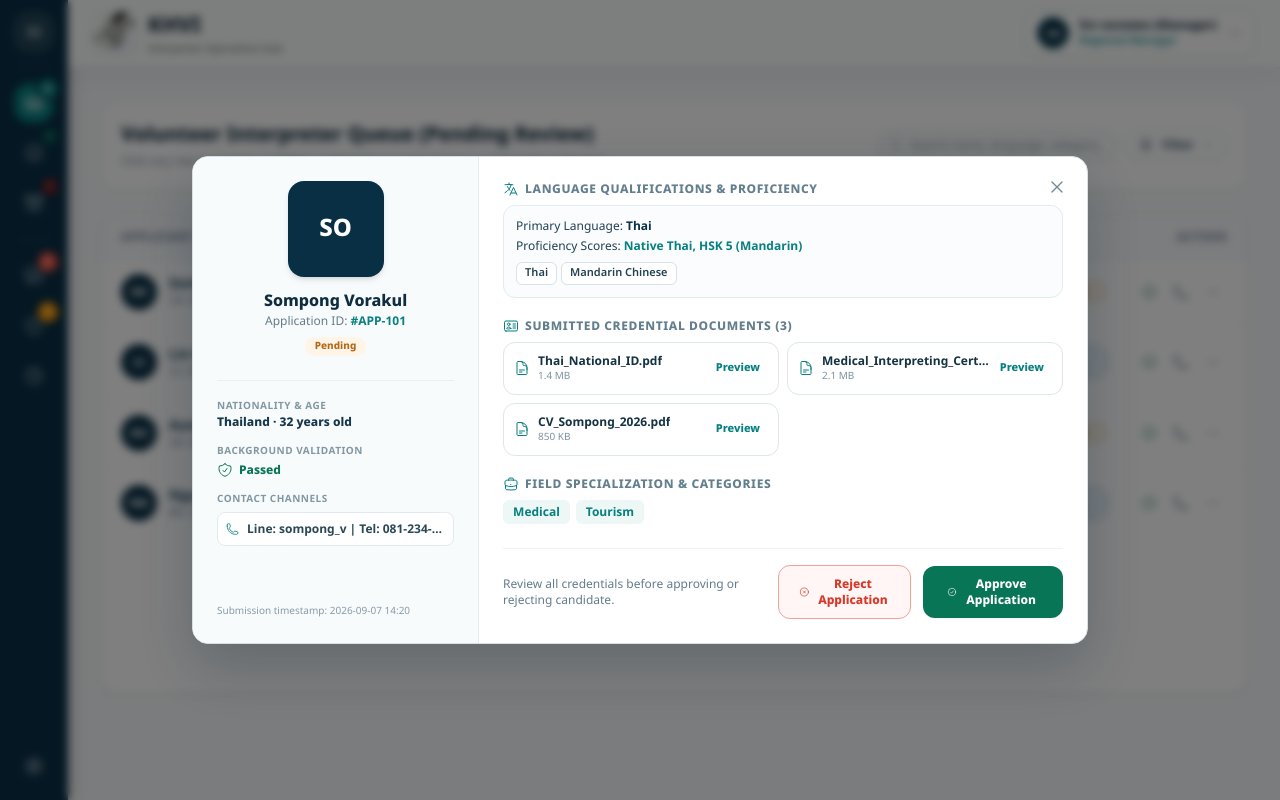
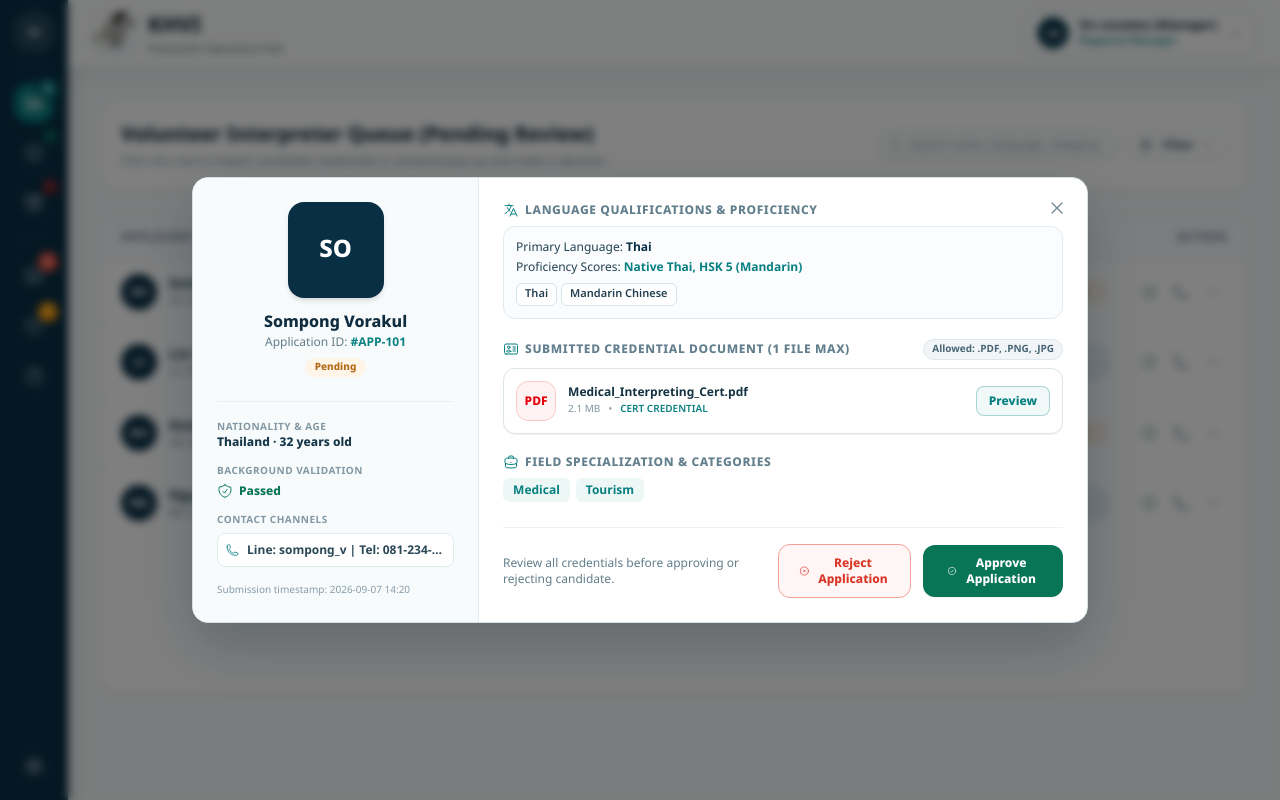
Before and after one commit to OnisawanO/khvi-helper, a Next.js app: page /manager in a window 1280 px wide. Both pictures are taken after a click on the element 674 px from the left and 291 px from the top of the page. Built offline with nearby package versions, Linux system fonts and the light colour scheme.

Commit message:
feat(manager): restrict submitted credential document to single file of type pdf, png, or jpg

```diff
--- a/app/(manager)/manager/components/applicant-detail-modal.tsx
+++ b/app/(manager)/manager/components/applicant-detail-modal.tsx
@@ -2,6 +2,7 @@
 
 import { useState } from "react";
 import {
+  ArrowDownTrayIcon,
   BriefcaseIcon,
   CheckBadgeIcon,
   CheckCircleIcon,
@@ -10,6 +11,7 @@ import {
   IdentificationIcon,
   LanguageIcon,
   PhoneIcon,
+  PhotoIcon,
   ShieldCheckIcon,
   XCircleIcon,
   XMarkIcon,
@@ -33,6 +35,7 @@ export function ApplicantDetailModal({
 }: ApplicantDetailModalProps) {
   const [rejectModalOpen, setRejectModalOpen] = useState(false);
   const [rejectReason, setRejectReason] = useState("");
+  const [previewDocOpen, setPreviewDocOpen] = useState(false);
 
   if (!isOpen || !applicant) return null;
 
@@ -157,35 +160,54 @@ export function ApplicantDetailModal({
                 </div>
               </div>
 
-              {/* 2. Submitted Credential Files */}
+              {/* 2. Submitted Credential File (Single document: .pdf, .png, .jpg) */}
               <div>
+                <div className="flex items-center justify-between">
                   <h4 className="text-xs font-black uppercase tracking-wider text-[#637f8d] flex items-center gap-1.5">
                     <IdentificationIcon className="h-4 w-4 text-[#087f80]" />
-                  Submitted Credential Documents ({applicant.documents.length})
+                    Submitted Credential Document (1 File Max)
                   </h4>
-                <div className="mt-2 grid grid-cols-1 gap-2 sm:grid-cols-2">
-                  {applicant.documents.map((doc) => (
-                    <div
-                      key={doc.name}
-                      className="flex items-center justify-between rounded-xl border border-[#dce6eb] bg-white p-2.5 transition-colors hover:border-[#087f80]"
-                    >
-                      <div className="flex items-center gap-2 min-w-0">
-                        <DocumentTextIcon className="h-4 w-4 text-[#087f80] shrink-0" />
+                  <span className="rounded-full bg-[#f1f5f8] px-2 py-0.5 text-[10px] font-bold text-[#486575] border border-[#dce6ec]">
+                    Allowed: .PDF, .PNG, .JPG
+                  </span>
+                </div>
+
+                {applicant.document ? (
+                  <div className="mt-2 flex items-center justify-between rounded-xl border border-[#dce6eb] bg-white p-3 transition-colors hover:border-[#087f80] shadow-2xs">
+                    <div className="flex items-center gap-3 min-w-0">
+                      <div className={`flex h-10 w-10 shrink-0 items-center justify-center rounded-xl font-black text-xs ${
+                        applicant.document.format === "pdf"
+                          ? "bg-red-50 text-red-600 border border-red-200"
+                          : applicant.document.format === "png"
+                          ? "bg-blue-50 text-blue-600 border border-blue-200"
+                          : "bg-emerald-50 text-emerald-600 border border-emerald-200"
+                      }`}>
+                        {applicant.document.format.toUpperCase()}
+                      </div>
                       <div className="min-w-0">
-                          <p className="text-xs font-bold text-[#143242] truncate">{doc.name}</p>
-                          <p className="text-[10px] text-[#7b93a0]">{doc.size}</p>
+                        <p className="text-xs font-bold text-[#143242] truncate">{applicant.document.name}</p>
+                        <div className="flex items-center gap-2 text-[10px] text-[#7b93a0] mt-0.5">
+                          <span>{applicant.document.size}</span>
+                          <span>•</span>
+                          <span className="uppercase font-semibold text-[#087f80]">
+                            {applicant.document.type} credential
+                          </span>
+                        </div>
                       </div>
                     </div>
                     <button
                       type="button"
-                        onClick={() => alert(`Opening preview of ${doc.name}`)}
-                        className="text-[11px] font-extrabold text-[#087f80] hover:underline px-2 py-1 cursor-pointer"
+                      onClick={() => setPreviewDocOpen(true)}
+                      className="inline-flex items-center gap-1 rounded-lg border border-[#087f80]/30 bg-[#f0f9f8] px-3 py-1.5 text-xs font-extrabold text-[#087f80] hover:bg-[#087f80] hover:text-white transition-colors cursor-pointer"
                     >
                       Preview
                     </button>
                   </div>
-                  ))}
+                ) : (
+                  <div className="mt-2 rounded-xl border border-dashed border-[#dce6eb] bg-[#fbfcfd] p-4 text-center text-xs text-[#7b93a0]">
+                    No credential document uploaded
                   </div>
+                )}
               </div>
 
               {/* 3. Field Specialization / Categories */}
@@ -329,6 +351,107 @@ export function ApplicantDetailModal({
           </div>
         </div>
       )}
+
+      {/* DOCUMENT PREVIEW MODAL (PDF / PNG / JPG) */}
+      {previewDocOpen && applicant.document && (
+        <div className="fixed inset-0 z-60 flex items-center justify-center bg-black/60 p-4 backdrop-blur-sm animate-in fade-in">
+          <div className="relative flex flex-col w-full max-w-2xl max-h-[90vh] rounded-2xl border border-slate-700/50 bg-[#092f45] text-white shadow-2xl overflow-hidden">
+            {/* Modal Header */}
+            <div className="flex items-center justify-between border-b border-[#16435c] px-5 py-3.5 bg-[#072435]">
+              <div className="flex items-center gap-2.5 min-w-0">
+                <span className={`flex h-8 w-8 items-center justify-center rounded-lg text-xs font-black ${
+                  applicant.document.format === "pdf"
+                    ? "bg-red-500/20 text-red-300 border border-red-500/40"
+                    : applicant.document.format === "png"
+                    ? "bg-blue-500/20 text-blue-300 border border-blue-500/40"
+                    : "bg-emerald-500/20 text-emerald-300 border border-emerald-500/40"
+                }`}>
+                  {applicant.document.format.toUpperCase()}
+                </span>
+                <div className="min-w-0">
+                  <h4 className="text-sm font-bold text-white truncate">
+                    {applicant.document.name}
+                  </h4>
+                  <p className="text-[11px] text-slate-400">
+                    {applicant.document.size} • Uploaded by {applicant.name}
+                  </p>
+                </div>
+              </div>
+              <button
+                type="button"
+                onClick={() => setPreviewDocOpen(false)}
+                className="flex h-8 w-8 items-center justify-center rounded-lg text-slate-300 hover:bg-white/10 hover:text-white transition-colors cursor-pointer"
+                title="Close preview"
+              >
+                <XMarkIcon className="h-5 w-5" />
+              </button>
+            </div>
+
+            {/* Modal Body / Viewer */}
+            <div className="flex-1 overflow-y-auto p-6 flex flex-col items-center justify-center min-h-[360px] bg-[#0c364e]/50">
+              {applicant.document.format === "pdf" ? (
+                /* PDF Interactive Mock Frame */
+                <div className="flex flex-col items-center justify-center text-center p-8 border border-[#1d4d6b] rounded-2xl bg-[#092f45] w-full max-w-lg shadow-inner">
+                  <div className="flex h-16 w-16 items-center justify-center rounded-2xl bg-red-500/10 border border-red-500/30 text-red-400 mb-4">
+                    <DocumentTextIcon className="h-8 w-8" />
+                  </div>
+                  <h5 className="text-base font-extrabold text-white">
+                    {applicant.document.name}
+                  </h5>
+                  <p className="mt-2 text-xs text-slate-300 max-w-sm leading-relaxed">
+                    Official credential certification submitted for language pair verification and volunteer background qualification.
+                  </p>
+                  <div className="mt-4 flex items-center gap-2 rounded-lg bg-black/30 px-3 py-1.5 text-xs text-slate-300 border border-white/10">
+                    <span className="h-2 w-2 rounded-full bg-emerald-400" />
+                    <span>Format verified: Application/PDF (Valid)</span>
+                  </div>
+                </div>
+              ) : (
+                /* PNG / JPG Image Preview Frame */
+                <div className="flex flex-col items-center justify-center text-center p-8 border border-[#1d4d6b] rounded-2xl bg-[#092f45] w-full max-w-lg shadow-inner">
+                  <div className="flex h-16 w-16 items-center justify-center rounded-2xl bg-blue-500/10 border border-blue-500/30 text-blue-400 mb-4">
+                    <PhotoIcon className="h-8 w-8" />
+                  </div>
+                  <h5 className="text-base font-extrabold text-white">
+                    {applicant.document.name}
+                  </h5>
+                  <p className="mt-2 text-xs text-slate-300 max-w-sm leading-relaxed">
+                    High-resolution scanned image credential submitted for volunteer verification.
+                  </p>
+                  <div className="mt-4 flex items-center gap-2 rounded-lg bg-black/30 px-3 py-1.5 text-xs text-slate-300 border border-white/10">
+                    <span className="h-2 w-2 rounded-full bg-emerald-400" />
+                    <span>Format verified: Image/{applicant.document.format.toUpperCase()} (Valid)</span>
+                  </div>
+                </div>
+              )}
+            </div>
+
+            {/* Modal Footer */}
+            <div className="flex items-center justify-between border-t border-[#16435c] px-5 py-3 bg-[#072435]">
+              <span className="text-xs text-slate-400 font-mono">
+                Security Hash: SHA-256 Verified
+              </span>
+              <div className="flex items-center gap-2">
+                <button
+                  type="button"
+                  onClick={() => alert(`Simulating file download: ${applicant.document.name}`)}
+                  className="inline-flex items-center gap-1.5 rounded-lg border border-[#215777] bg-[#0d3b55] px-3.5 py-1.5 text-xs font-bold text-slate-200 hover:bg-[#124a6b] hover:text-white transition-colors cursor-pointer"
+                >
+                  <ArrowDownTrayIcon className="h-3.5 w-3.5" />
+                  Download File
+                </button>
+                <button
+                  type="button"
+                  onClick={() => setPreviewDocOpen(false)}
+                  className="rounded-lg bg-[#087f80] px-4 py-1.5 text-xs font-bold text-white hover:bg-[#0aa1a2] transition-colors cursor-pointer"
+                >
+                  Close
+                </button>
+              </div>
+            </div>
+          </div>
+        </div>
+      )}
     </>
   );
 }
--- a/app/(manager)/manager/mock-data.ts
+++ b/app/(manager)/manager/mock-data.ts
@@ -15,11 +15,12 @@ export const initialApplicants: InterpreterApplicant[] = [
     status: "Pending",
     backgroundCheck: "Passed",
     proficiencyScore: "Native Thai, HSK 5 (Mandarin)",
-    documents: [
-      { name: "Thai_National_ID.pdf", type: "id", size: "1.4 MB" },
-      { name: "Medical_Interpreting_Cert.pdf", type: "cert", size: "2.1 MB" },
-      { name: "CV_Sompong_2026.pdf", type: "cv", size: "850 KB" },
-    ],
+    document: {
+      name: "Medical_Interpreting_Cert.pdf",
+      type: "cert",
+      format: "pdf",
+      size: "2.1 MB",
+    },
   },
   {
     id: "APP-102",
@@ -35,11 +36,12 @@ export const initialApplicants: InterpreterApplicant[] = [
     status: "Under Review",
     backgroundCheck: "Passed",
     proficiencyScore: "TOCFL Level 6 (Native), IELTS 8.0",
-    documents: [
-      { name: "Passport_Scan_LinWei.pdf", type: "id", size: "2.3 MB" },
-      { name: "Legal_Translation_License.pdf", type: "cert", size: "3.5 MB" },
-      { name: "Police_Clearance_Cert.pdf", type: "police", size: "1.1 MB" },
-    ],
+    document: {
+      name: "Legal_Translation_License.pdf",
+      type: "cert",
+      format: "pdf",
+      size: "3.5 MB",
+    },
   },
   {
     id: "APP-103",
@@ -55,11 +57,12 @@ export const initialApplicants: InterpreterApplicant[] = [
     status: "Pending",
     backgroundCheck: "Passed",
     proficiencyScore: "Native Burmese Fluency",
-    documents: [
-      { name: "Alien_Registration_Card.pdf", type: "id", size: "980 KB" },
-      { name: "Community_Health_Volunteer_Cert.pdf", type: "cert", size: "1.8 MB" },
-      { name: "Resume_AungMyo.pdf", type: "cv", size: "620 KB" },
-    ],
+    document: {
+      name: "Community_Health_Volunteer_Cert.png",
+      type: "cert",
+      format: "png",
+      size: "1.8 MB",
+    },
   },
   {
     id: "APP-104",
@@ -75,10 +78,12 @@ export const initialApplicants: InterpreterApplicant[] = [
     status: "Under Review",
     backgroundCheck: "Requires Review",
     proficiencyScore: "C2 Vietnamese (Native)",
-    documents: [
-      { name: "Passport_MaiNguyen.pdf", type: "id", size: "1.9 MB" },
-      { name: "Tourism_Guild_Badge.pdf", type: "cert", size: "1.2 MB" },
-    ],
+    document: {
+      name: "Tourism_Guild_Badge.jpg",
+      type: "cert",
+      format: "jpg",
+      size: "1.2 MB",
+    },
   },
   {
     id: "APP-105",
@@ -94,10 +99,12 @@ export const initialApplicants: InterpreterApplicant[] = [
     status: "Approved",
     backgroundCheck: "Passed",
     proficiencyScore: "JLPT N1 (Native), TOEIC 920",
-    documents: [
-      { name: "Consular_Affidavit.pdf", type: "id", size: "2.8 MB" },
-      { name: "Medical_Volunteering_Record.pdf", type: "cert", size: "1.5 MB" },
-    ],
+    document: {
+      name: "Medical_Volunteering_Record.pdf",
+      type: "cert",
+      format: "pdf",
+      size: "1.5 MB",
+    },
   },
   {
     id: "APP-106",
@@ -114,9 +121,12 @@ export const initialApplicants: InterpreterApplicant[] = [
     rejectionReason: "Incomplete documentation: missing primary identity verification and criminal record clearance certificate.",
     backgroundCheck: "Requires Review",
     proficiencyScore: "Native Russian, IELTS 7.5",
-    documents: [
-      { name: "Resume_Draft.pdf", type: "cv", size: "450 KB" },
-    ],
+    document: {
+      name: "Translation_Credentials.pdf",
+      type: "cv",
+      format: "pdf",
+      size: "450 KB",
+    },
   },
 ];
 
```
Also changed, not shown: app/(manager)/manager/types.ts (+6 -1 lines). Lines whose indentation alone changed are shown as unchanged.
